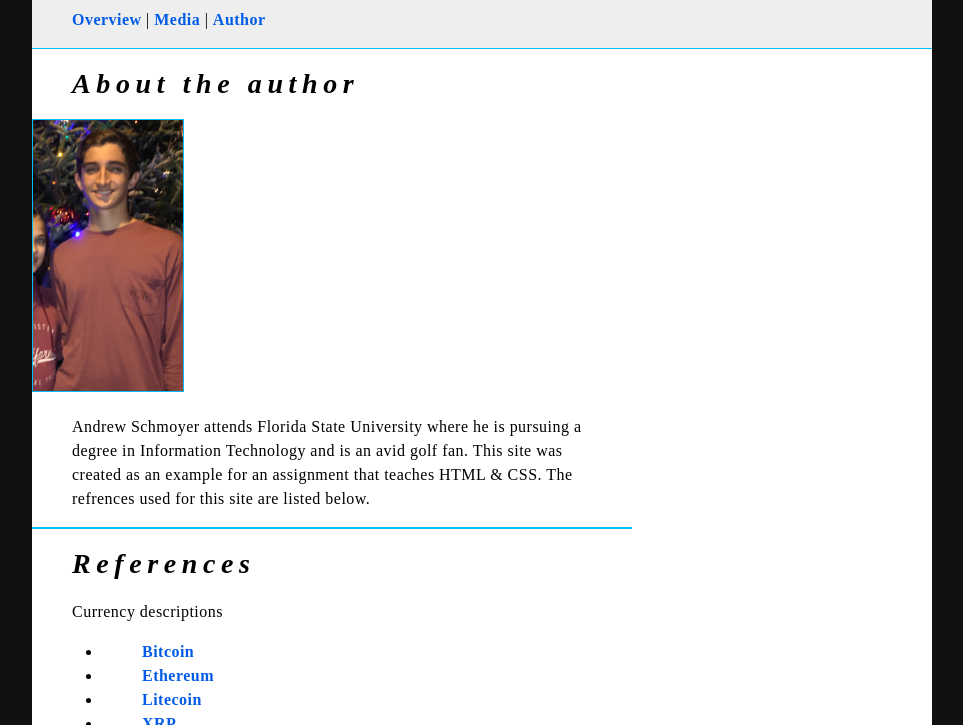
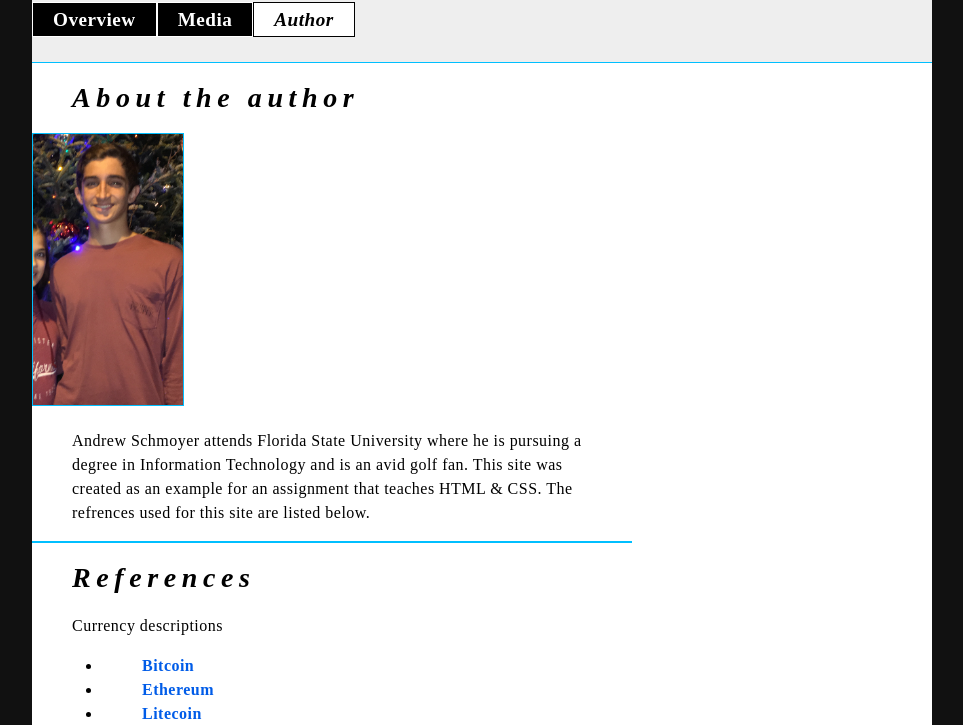
Before and after one commit to Schmo7/lis2360_webdevelopment, a plain HTML site: page lesson7_project_1/author.html in a window 1280 px wide. Shown: the part 375-1100 px from the top of the page, without its empty margins (158-1121 px from the left). Drawn offline with Linux system fonts and the light colour scheme.

Commit message:
Project 2 first commit

```diff
--- a/lesson7_project_1/author.html
+++ b/lesson7_project_1/author.html
@@ -7,6 +7,7 @@
         <meta charset="UTF-8">
         <title> The Effects of Regulations on Bitcoin </title>
         <link href="style.css" rel="stylesheet" type="text/css">
+        <link href="style-navbar.css" rel="stylesheet" type="text/css">
 
         <meta name="description" content="The Effects of Regulations on Bitcoin">
         <meta name="keywords" content="Bitcoin, Ethereum, Litecoin, Cryptocurrency, Crypto, Regulations">
@@ -18,7 +19,13 @@
         <div id="header">
             <img src="images/cryptocurrencies.png" width ="100%" alt="Bitcoin in real life">
             <h1>The Effects of Regulations on Bitcoin</h1>
-            <p><a href="index.html">Overview</a> | <a href="media.html">Media</a> | <a href="author.html">Author</a></p>
+            <div id="navbar">
+                <ul id="menu">
+                    <li><a href="index.html" class="button">Overview</a></li>
+                    <li><a href="media.html" class="button">Media</a></li>
+                    <li><a href="author.html" class="button selected">Author</a></li>
+                </ul>
+            </div><!-- end navbar -->
         </div><!-- end header -->
         <div id="content">
             <h2><em>About the author</em></h2>
--- /dev/null
+++ b/lesson7_project_1/style-navbar.css
@@ -0,0 +1,56 @@
+@charset "UTF-8";
+/* CSS Document */
+/* ----------------- NAVIGATION BAR STYLES -------------------*/
+/* TABBED NAVIGATION */
+#navbar{
+	width: 100%; /* as wide as container - make sure buttons don't exceed container width */
+	/* reducing height hides the bottom of the buttons and the bottom rounded corners of buttons */
+	height: 70px;
+	overflow: hidden; /* necessary for tab style nav bar to hide bottom of buttons */
+	margin-bottom: 0px; /* pushes page content down */
+}
+
+/* horizontal menu bars are typically created using a styled unordered list. Here's how! */
+ul#menu {
+	list-style: none; /* eliminates bullets */
+}
+ul#menu li {
+	float: left; /* changes list from vertical to horizontal */
+	margin-left: -80px; /* controls space between buttons/tabs */
+}
+ul#menu li a.button {
+	background-color: #000; /* button/tab color */
+	color: #fff; /* font color */
+	font-size: 1.2em;
+	text-decoration: none; /* removes the link underline */
+	/* the padding define the size of the buttons */
+	/* increase bottom padding for tabs with hidden bottoms so tab text can be seen*/
+	padding: 6px 20px;
+	/* rounded corners turn buttons into tabs when bottom of button is hidden */
+	border-radius: 0px;
+	border: solid 1px; /* 1-pixel border around buttons. */
+}
+/* styles for the currently selected page should be different to make it stand out */
+/* also you want to discourage users from clicking the button for the current page */
+ul#menu li a.button.selected{
+	background-color: #fff; /* matching the color of the content background color */
+	color: #000; /* font color */
+	font-style: italic;
+}
+/* visited link font colors */
+ul#menu li a.button:visited {
+	color: #fff;
+}
+ul#menu li a.button:visited.selected{
+	color: #000;
+}
+/* hover link styles */
+ul#menu li a.button:hover {
+	background-color: #fff;
+	color: #000;
+}
+/* selected button shouldn't change on hover */
+ul#menu li a.button:hover.selected{
+	background-color: #fff;
+	color: #000;
+}
```
Also changed, not shown: lesson7_project_1/index.html (+8 -1 lines), lesson7_project_1/media.html (+8 -1 lines).
